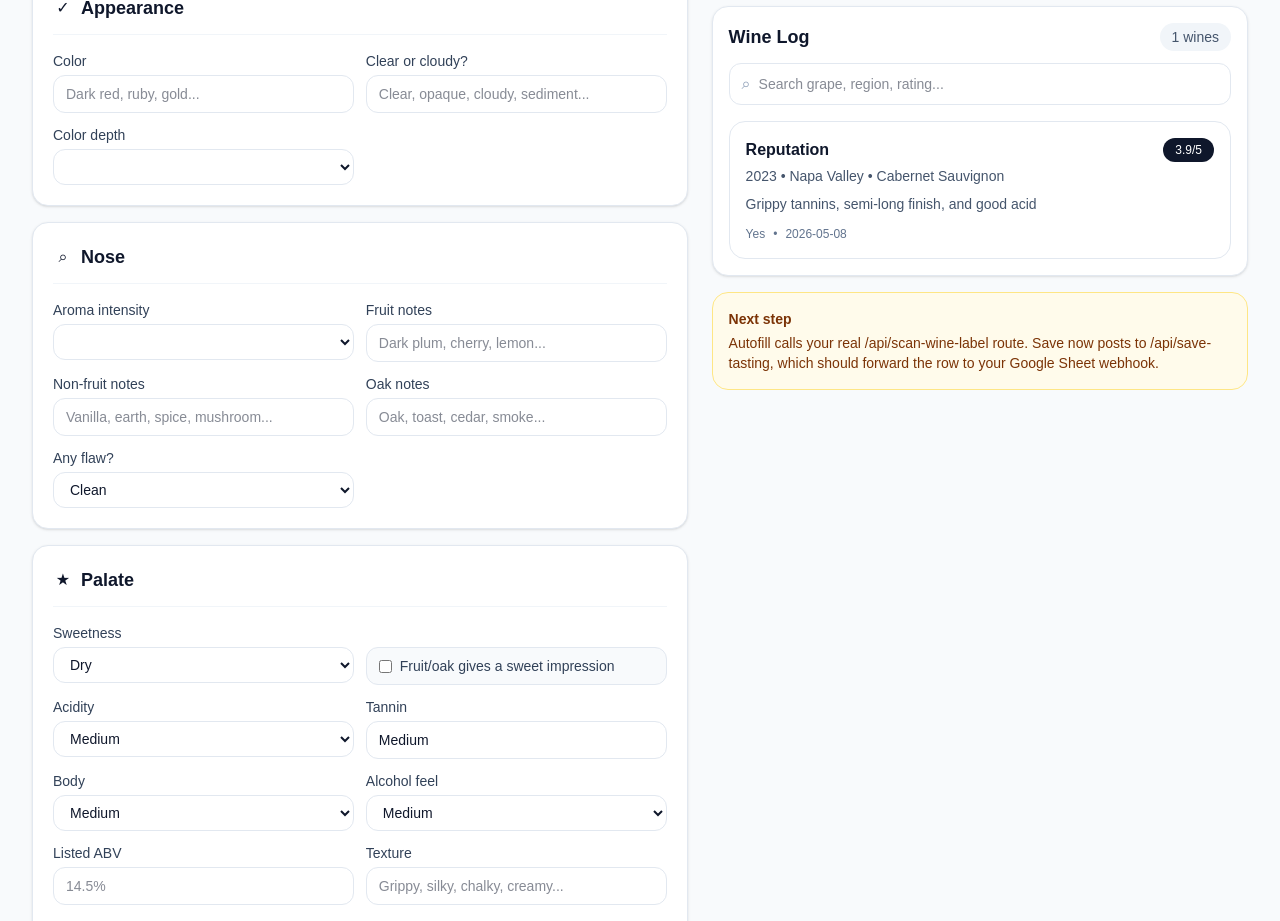
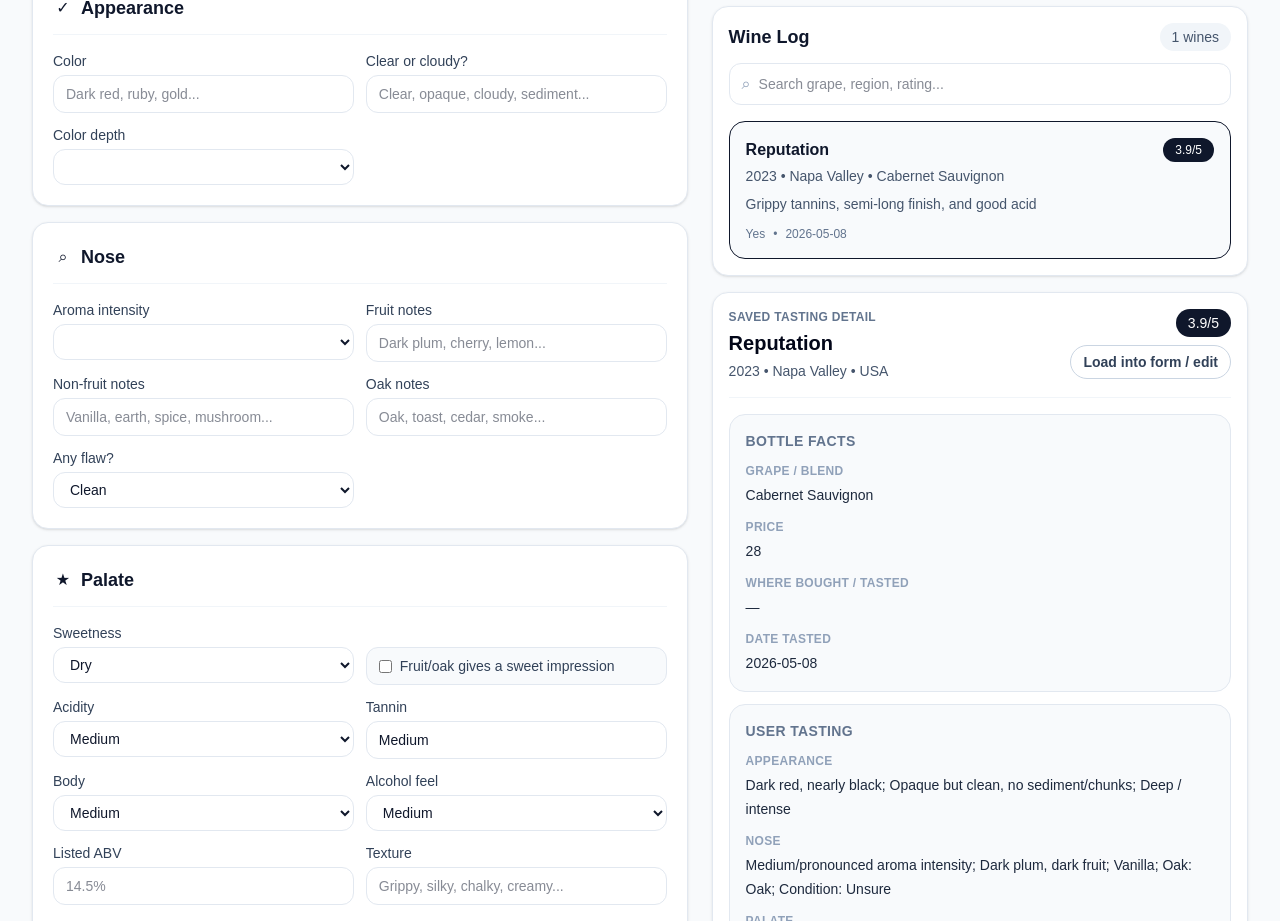
Before and after one commit to jsunarto/wineapp, a Next.js app: page / in a window 1280 px wide. Shown: the part 1320-2241 px from the top of the page. Built offline with nearby package versions, Linux system fonts and the light colour scheme.

Commit message:
Add saved wine detail view

```diff
--- a/app/page.jsx
+++ b/app/page.jsx
@@ -16,6 +16,7 @@ export default function WineTastingAppPrototype() {
   const [wines, setWines] = useState(demoWines);
   const [hasLoadedSavedWines, setHasLoadedSavedWines] = useState(false);
   const [query, setQuery] = useState("");
+  const [selectedWine, setSelectedWine] = useState(null);
   const [copied, setCopied] = useState(false);
   const [isSaving, setIsSaving] = useState(false);
   const [lookupText, setLookupText] = useState("");
@@ -33,10 +34,15 @@ export default function WineTastingAppPrototype() {
       try {
         const saved = localStorage.getItem("wine-log-prototype");
         if (saved) {
-          setWines(JSON.parse(saved));
+          const parsedWines = JSON.parse(saved);
+          setWines(parsedWines);
+          setSelectedWine(parsedWines[0] ? { ...createStarterWine(), ...parsedWines[0] } : null);
+        } else {
+          setSelectedWine(demoWines[0] ? { ...createStarterWine(), ...demoWines[0] } : null);
         }
       } catch {
         setWines(demoWines);
+        setSelectedWine(demoWines[0] ? { ...createStarterWine(), ...demoWines[0] } : null);
       } finally {
         setHasLoadedSavedWines(true);
       }
@@ -115,7 +121,9 @@ export default function WineTastingAppPrototype() {
         throw new Error(data.error || "Failed to save to Google Sheet.");
       }
 
-      setWines((prev) => [{ ...wine, id: crypto.randomUUID() }, ...prev]);
+      const savedWine = { ...wine, id: crypto.randomUUID() };
+      setWines((prev) => [savedWine, ...prev]);
+      setSelectedWine({ ...createStarterWine(), ...savedWine });
       resetTastingForm({ clearSaveStatus: false });
       setSaveStatus({ type: "success", message: "Saved to Google Sheet. Ready for your next tasting note." });
     } catch (error) {
@@ -266,9 +274,11 @@ export default function WineTastingAppPrototype() {
 
             <WineLog
               filteredWines={filtered}
+              onLoadWine={setWine}
               onQueryChange={setQuery}
-              onWineSelect={setWine}
+              onWineSelect={setSelectedWine}
               query={query}
+              selectedWine={selectedWine}
               wines={wines}
             />
 
--- /dev/null
+++ b/components/WineDetailCard.jsx
@@ -0,0 +1,102 @@
+import { buildSheetRow, createStarterWine, normalizeRating } from "../lib/wineSheet";
+
+function hasValue(value) {
+  return String(value ?? "").trim().length > 0;
+}
+
+function displayValue(value) {
+  return hasValue(value) ? value : "—";
+}
+
+function joinValues(values) {
+  const cleanValues = values.filter(hasValue);
+  return cleanValues.length ? cleanValues.join(" • ") : "—";
+}
+
+function DetailSection({ title, children }) {
+  return (
+    <section className="rounded-2xl border border-slate-200 bg-slate-50 p-4">
+      <h3 className="text-sm font-semibold uppercase tracking-wide text-slate-500">{title}</h3>
+      <div className="mt-3 grid gap-3 text-sm text-slate-700">{children}</div>
+    </section>
+  );
+}
+
+function DetailRow({ label, value }) {
+  return (
+    <div>
+      <div className="text-xs font-semibold uppercase tracking-wide text-slate-400">{label}</div>
+      <div className="mt-1 leading-6 text-slate-800">{displayValue(value)}</div>
+    </div>
+  );
+}
+
+export default function WineDetailCard({ onLoadWine, wine }) {
+  if (!wine) {
+    return (
+      <div className="rounded-2xl border border-dashed border-slate-300 bg-slate-50 p-4 text-sm text-slate-600">
+        Select a saved wine to review its full tasting note without changing the form.
+      </div>
+    );
+  }
+
+  const detailWine = { ...createStarterWine(), ...wine };
+  const sheetRow = buildSheetRow(detailWine);
+
+  return (
+    <article className="rounded-2xl border border-slate-200 bg-white p-4 shadow-sm">
+      <div className="flex flex-col gap-3 border-b border-slate-100 pb-4 sm:flex-row sm:items-start sm:justify-between">
+        <div>
+          <div className="text-xs font-semibold uppercase tracking-wide text-slate-500">Saved tasting detail</div>
+          <h2 className="mt-1 text-xl font-semibold text-slate-950">{detailWine.wine || "Unnamed wine"}</h2>
+          <p className="mt-1 text-sm text-slate-600">{joinValues([detailWine.vintage, detailWine.producer, detailWine.region, detailWine.country])}</p>
+        </div>
+        <div className="flex items-center gap-2 sm:flex-col sm:items-end">
+          <div className="rounded-full bg-slate-900 px-3 py-1 text-sm font-medium text-white">{normalizeRating(detailWine.rating) || "No rating"}</div>
+          <button
+            type="button"
+            onClick={() => onLoadWine(detailWine)}
+            className="rounded-full border border-slate-300 px-3 py-1.5 text-sm font-semibold text-slate-700 transition hover:bg-slate-100"
+          >
+            Load into form / edit
+          </button>
+        </div>
+      </div>
+
+      <div className="mt-4 space-y-3">
+        <DetailSection title="Bottle facts">
+          <DetailRow label="Grape / blend" value={detailWine.grape} />
+          <DetailRow label="Price" value={detailWine.price} />
+          <DetailRow label="Where bought / tasted" value={detailWine.whereBought} />
+          <DetailRow label="Date tasted" value={detailWine.dateAdded} />
+        </DetailSection>
+
+        <DetailSection title="User tasting">
+          <DetailRow label="Appearance" value={sheetRow.Appearance} />
+          <DetailRow label="Nose" value={sheetRow.Nose} />
+          <DetailRow label="Palate" value={sheetRow.Palate} />
+          <DetailRow label="Structure" value={joinValues([`Sweetness: ${detailWine.sweetness}`, `Acidity: ${detailWine.acidity}`, `Tannin: ${detailWine.tannin}`, `Body: ${detailWine.body}`, `Alcohol: ${sheetRow.Alcohol}`])} />
+          <DetailRow label="Finish" value={detailWine.finish} />
+        </DetailSection>
+
+        <DetailSection title="Judgment">
+          <DetailRow label="Food pairing" value={detailWine.foodPairing} />
+          <DetailRow label="Avoid pairing with" value={detailWine.avoidPairing} />
+          <DetailRow label="Balance / complexity / quality" value={joinValues([detailWine.balance, detailWine.complexity, detailWine.quality])} />
+          <DetailRow label="Value" value={detailWine.value} />
+          <DetailRow label="Would buy again?" value={detailWine.buyAgain} />
+          <DetailRow label="One-line memory" value={detailWine.oneLineMemory} />
+        </DetailSection>
+
+        <DetailSection title="Source">
+          <DetailRow label="Source" value={sheetRow.Source} />
+        </DetailSection>
+
+        <DetailSection title="Expert notes">
+          <DetailRow label="Expected tasting notes" value={sheetRow["Expert / Expected Tasting Notes"] || "Not researched yet"} />
+          <DetailRow label="Critic score / source" value={sheetRow["Critic Score / Source"] || "Not researched yet"} />
+        </DetailSection>
+      </div>
+    </article>
+  );
+}
--- a/components/WineLog.jsx
+++ b/components/WineLog.jsx
@@ -1,7 +1,9 @@
 import { createStarterWine, normalizeRating } from "../lib/wineSheet";
+import WineDetailCard from "./WineDetailCard";
 
-export default function WineLog({ filteredWines, onQueryChange, onWineSelect, query, wines }) {
+export default function WineLog({ filteredWines, onLoadWine, onQueryChange, onWineSelect, query, selectedWine, wines }) {
   return (
+    <div className="space-y-4">
       <div className="rounded-2xl border border-slate-200 bg-white p-4 shadow-sm">
         <div className="flex items-center justify-between gap-3">
           <h2 className="text-lg font-semibold">Wine Log</h2>
@@ -17,11 +19,12 @@ export default function WineLog({ filteredWines, onQueryChange, onWineSelect, qu
           />
         </div>
         <div className="mt-4 space-y-3">
-        {filteredWines.map((wine) => (
+          {filteredWines.length ? (
+            filteredWines.map((wine) => (
               <button
                 key={wine.id}
                 onClick={() => onWineSelect({ ...createStarterWine(), ...wine })}
-            className="w-full rounded-2xl border border-slate-200 p-4 text-left transition hover:bg-slate-50"
+                className={`w-full rounded-2xl border p-4 text-left transition hover:bg-slate-50 ${selectedWine?.id === wine.id ? "border-slate-900 bg-slate-50" : "border-slate-200"}`}
               >
                 <div className="flex items-start justify-between gap-3">
                   <div>
@@ -37,8 +40,14 @@ export default function WineLog({ filteredWines, onQueryChange, onWineSelect, qu
                   <span>{wine.dateAdded}</span>
                 </div>
               </button>
-        ))}
+            ))
+          ) : (
+            <div className="rounded-2xl border border-dashed border-slate-200 p-4 text-sm text-slate-500">No saved wines match this search.</div>
+          )}
         </div>
+      </div>
+
+      <WineDetailCard onLoadWine={onLoadWine} wine={selectedWine} />
     </div>
   );
 }
```
Lines whose indentation alone changed are shown as unchanged.
